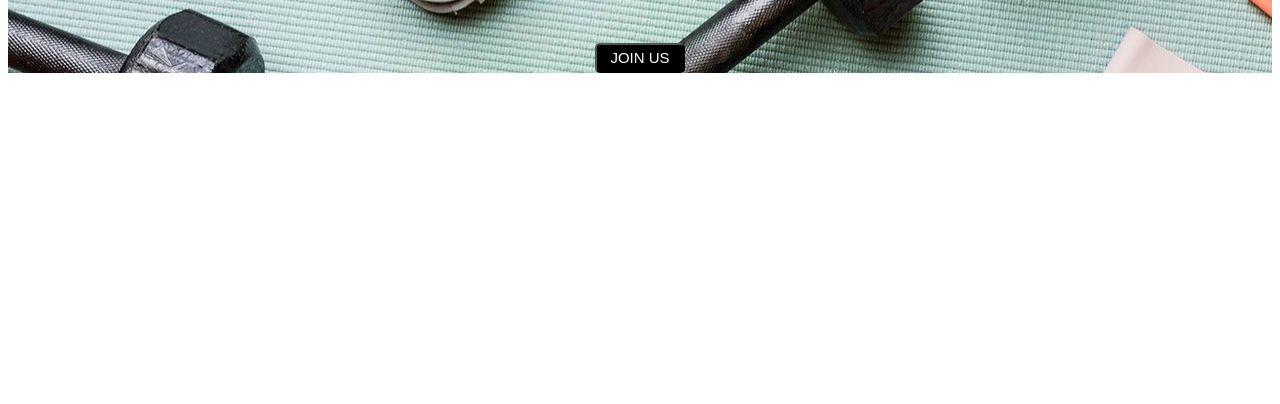
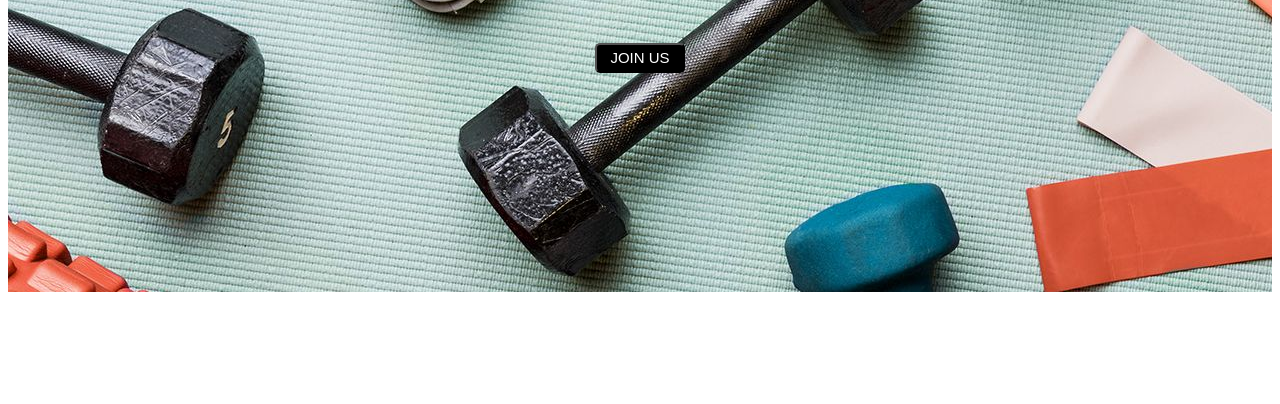
Before and after one commit to ed-sels/FitHub, a plain HTML site: page homepage.html in a window 1280 px wide. Shown: the part 396-800 px from the top of the page. Drawn offline with Linux system fonts and the light colour scheme.

Commit message:
homepage

```diff
--- a/homepage.html
+++ b/homepage.html
@@ -3,7 +3,7 @@
 <head>
     <meta charset="UTF-8">
     <meta name="viewport" content="width=device-width, initial-scale=1.0">
-    <title>Fitness Tracker</title>
+    <title>FitHub Homepage</title>
     <link rel="stylesheet" href="homepage_style.css">
 
     <link rel="stylesheet" href="https://cdnjs.cloudflare.com/ajax/libs/font-awesome/6.5.2/css/all.min.css" integrity="sha512-SnH5WK+bZxgPHs44uWIX+LLJAJ9/2PkPKZ5QiAj6Ta86w+fsb2TkcmfRyVX3pBnMFcV7oQPJkl9QevSCWr3W6A==" crossorigin="anonymous" referrerpolicy="no-referrer" />
--- a/homepage_style.css
+++ b/homepage_style.css
@@ -20,6 +20,7 @@
 }
 .info{
     text-align: center;
+    height: 600px;
 }
 .main-info{
     padding-top: 100px;
```
